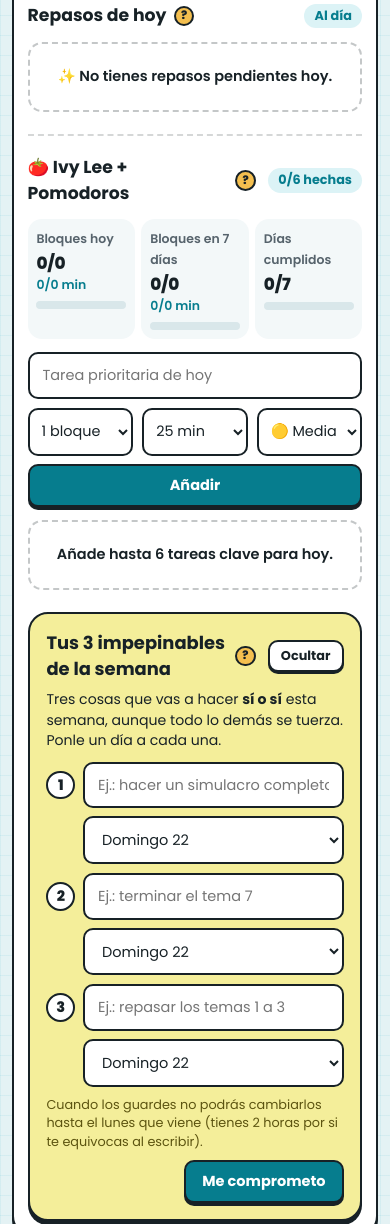
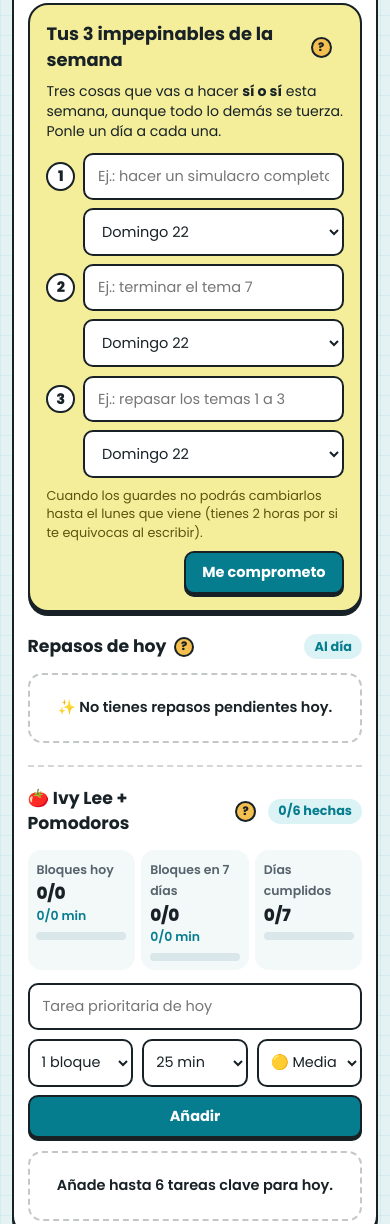
Before and after one commit to JesusSantiagoBambu/spaced-bambutition, a plain HTML site: page index.html in a window 390 px wide. Shown: the part 645-1869 px from the top of the page. Drawn offline with Linux system fonts and the light colour scheme.

Commit message:
Impepinables arriba solo cuando falta ponerlos o cerrar la semana; separación fija; archivos versionados
Co-Authored-By: Claude Opus 5.5 <noreply@anthropic.com>
Claude-Session: https://claude.ai/code/session_0137itybNB5koqXB2gdR8gxW

```diff
--- a/app.js
+++ b/app.js
@@ -2209,17 +2209,34 @@ function renderImpepinables() {
   if (!box) return;
   const review = impeWeekToReview();
   const week = impeWeek(weekStartKey());
-  if (impeCollapsed()) {
+  const needsAction = Boolean(review || !week);
+  placeImpeBox(box, needsAction);
+  if (impeCollapsed() && !needsAction) {
     const status = review
       ? "Toca cerrar la semana pasada"
       : !week
         ? "Aún no los has puesto"
         : `${week.items.filter((item) => item.doneAt).length}/3 cumplidos`;
-    return renderImpeCollapsed(box, status, Boolean(review || !week));
-  }
-  if (review) return renderImpeReview(box, review);
-  if (!week || impeEditing) return renderImpeForm(box, week);
-  renderImpeActive(box, week);
+    return renderImpeCollapsed(box, status, false);
+  }
+  if (review) renderImpeReview(box, review);
+  else if (!week || impeEditing) renderImpeForm(box, week);
+  else renderImpeActive(box, week);
+  box.classList.toggle("is-on-top", needsAction);
+}
+
+// Si falta poner los impepinables o cerrar la semana, la caja va arriba del todo en Hoy;
+// una vez rellenados, baja debajo de Ivy Lee para que lo primero sean los repasos.
+function placeImpeBox(box, onTop) {
+  const view = document.querySelector("#todayView");
+  const ivy = view?.querySelector(".ivy-section");
+  if (!view || !ivy) return;
+  if (onTop) {
+    if (view.firstElementChild !== box) view.prepend(box);
+  } else if (ivy.nextElementSibling !== box) {
+    ivy.after(box);
+  }
+  box.classList.toggle("is-on-top", onTop);
 }
 
 function renderImpeCollapsed(box, status, needsAction) {
@@ -2236,7 +2253,7 @@ function renderImpeCollapsed(box, status, needsAction) {
   box.querySelector(".impe-toggle").addEventListener("click", () => setImpeCollapsed(false));
 }
 
-function impeHeader(title, extra = "") {
+function impeHeader(title, extra = "", { toggle = true } = {}) {
   return `
     <div class="impe-head">
       <h2 id="impeTitle" class="label-row">
@@ -2248,7 +2265,7 @@ function impeHeader(title, extra = "") {
       </h2>
       <div class="impe-head-actions">
         ${extra}
-        <button class="ghost impe-toggle" type="button" aria-expanded="true">Ocultar</button>
+        ${toggle ? `<button class="ghost impe-toggle" type="button" aria-expanded="true">Ocultar</button>` : ""}
       </div>
     </div>
   `;
@@ -2260,7 +2277,7 @@ function renderImpeForm(box, week) {
   const sunday = dateKey(addDays(parseDate(weekStartKey()), 6));
   box.className = "impe-box is-form";
   box.innerHTML = `
-    ${impeHeader(editing ? "Corrige tus impepinables" : "Tus 3 impepinables de la semana")}
+    ${impeHeader(editing ? "Corrige tus impepinables" : "Tus 3 impepinables de la semana", "", { toggle: editing })}
     <p class="impe-copy">${editing
       ? "Puedes corregirlos durante 2 horas desde que los guardaste. Después quedan fijados hasta el lunes."
       : "Tres cosas que vas a hacer <strong>sí o sí</strong> esta semana, aunque todo lo demás se tuerza. Ponle un día a cada una."}</p>
@@ -2366,7 +2383,7 @@ function renderImpeActive(box, week) {
 function renderImpeReview(box, week) {
   box.className = "impe-box is-review";
   box.innerHTML = `
-    ${impeHeader("¿Cumpliste tus impepinables?")}
+    ${impeHeader("¿Cumpliste tus impepinables?", "", { toggle: false })}
     <p class="impe-copy">Antes de poner los de esta semana, cierra la del ${shortDate(parseDate(week.weekStart))}. Si alguno no salió, cuenta en una línea por qué: sirve para ajustar los siguientes.</p>
     <form class="impe-review" id="impeReviewForm">
       ${week.items.map((item) => {
--- a/index.html
+++ b/index.html
@@ -14,7 +14,7 @@
     <link rel="preconnect" href="https://fonts.googleapis.com" />
     <link rel="preconnect" href="https://fonts.gstatic.com" crossorigin />
     <link href="https://fonts.googleapis.com/css2?family=Pixelify+Sans:wght@600;700&family=Poppins:wght@400;500;600;700;800&display=swap" rel="stylesheet" />
-    <link rel="stylesheet" href="styles.css" />
+    <link rel="stylesheet" href="styles.css?v=15" />
   </head>
   <body>
     <header class="topbar">
@@ -387,7 +387,7 @@
       </div>
     </template>
 
-    <script src="cloud.js"></script>
-    <script src="app.js"></script>
+    <script src="cloud.js?v=15"></script>
+    <script src="app.js?v=15"></script>
   </body>
 </html>
--- a/styles.css
+++ b/styles.css
@@ -1839,8 +1839,8 @@ dialog::backdrop {
   background: var(--impe);
 }
 
-.ivy-section + .impe-box {
-  margin-top: 1.4rem;
+.impe-box:not(.is-on-top) {
+  margin-top: 1.6rem;
   margin-bottom: 0;
 }
 
@@ -1884,3 +1884,8 @@ dialog::backdrop {
     flex-wrap: wrap;
   }
 }
+
+.impe-box.is-on-top {
+  margin-top: 0;
+  margin-bottom: 1.4rem;
+}
```
Also changed, not shown: profesor.html (+1 -1 lines), sw.js (+4 -4 lines), 1 other file.
